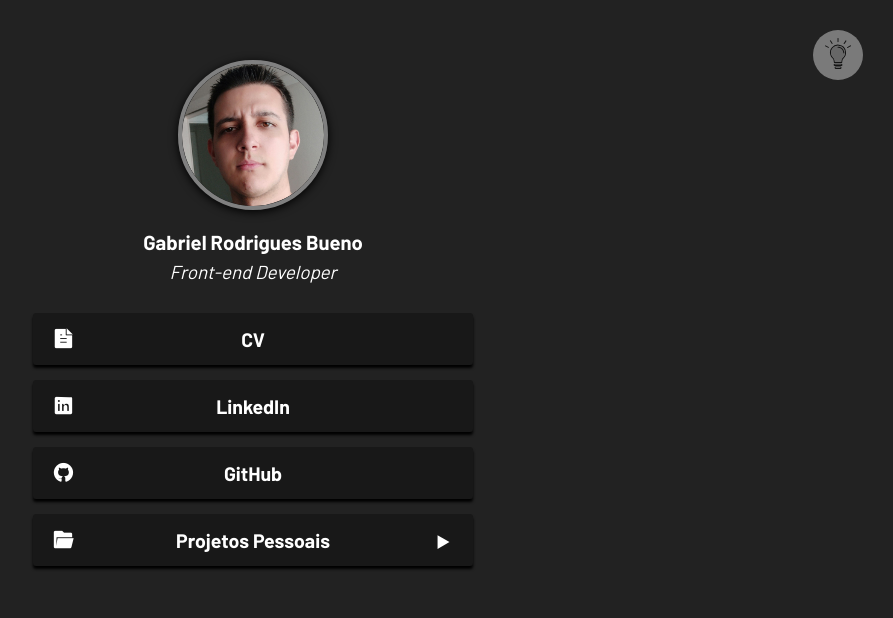
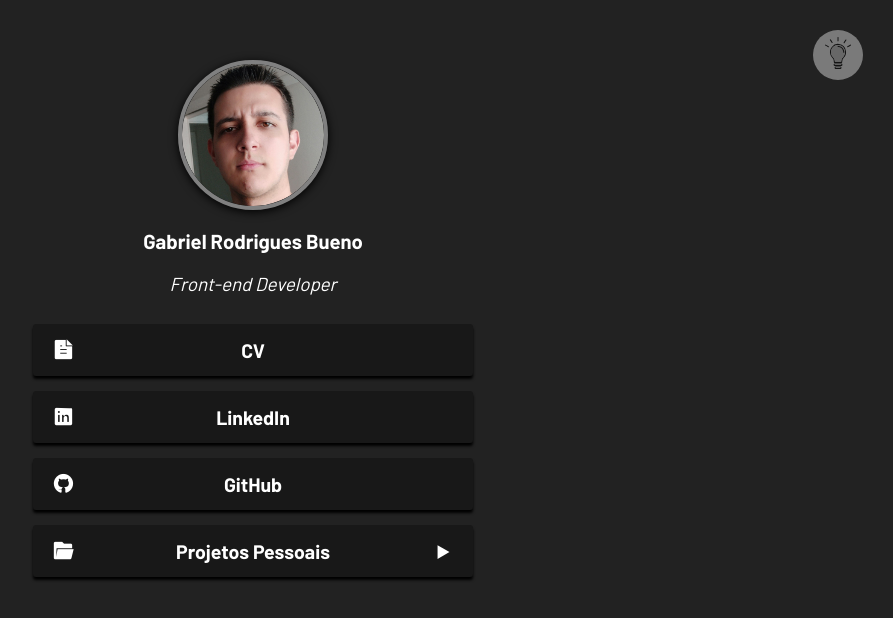
Before and after one commit to GabrielRodriguesB/Linkpage, a plain HTML site: page index.html in a window 1280 px wide. Shown: the whole page, without its empty margins (387-1280 px from the left). Drawn offline with nearby package versions, Linux system fonts and the light colour scheme.

Commit message:
update html

```diff
--- a/index.html
+++ b/index.html
@@ -13,6 +13,7 @@
 		<title>Linkpage</title>
 
 		<link rel='icon' href='https://cdn.pixabay.com/photo/2023/02/08/08/50/frequency-wave-7776034_1280.jpg'>
+		<link rel="stylesheet" href="css/normalize.css" type="text/css">
 		<link href="https://cdn.jsdelivr.net/npm/remixicon@2.5.0/fonts/remixicon.css" rel="stylesheet">
 		<link rel='stylesheet' type='text/css' href='css/style.css'>
 	</head>
```
